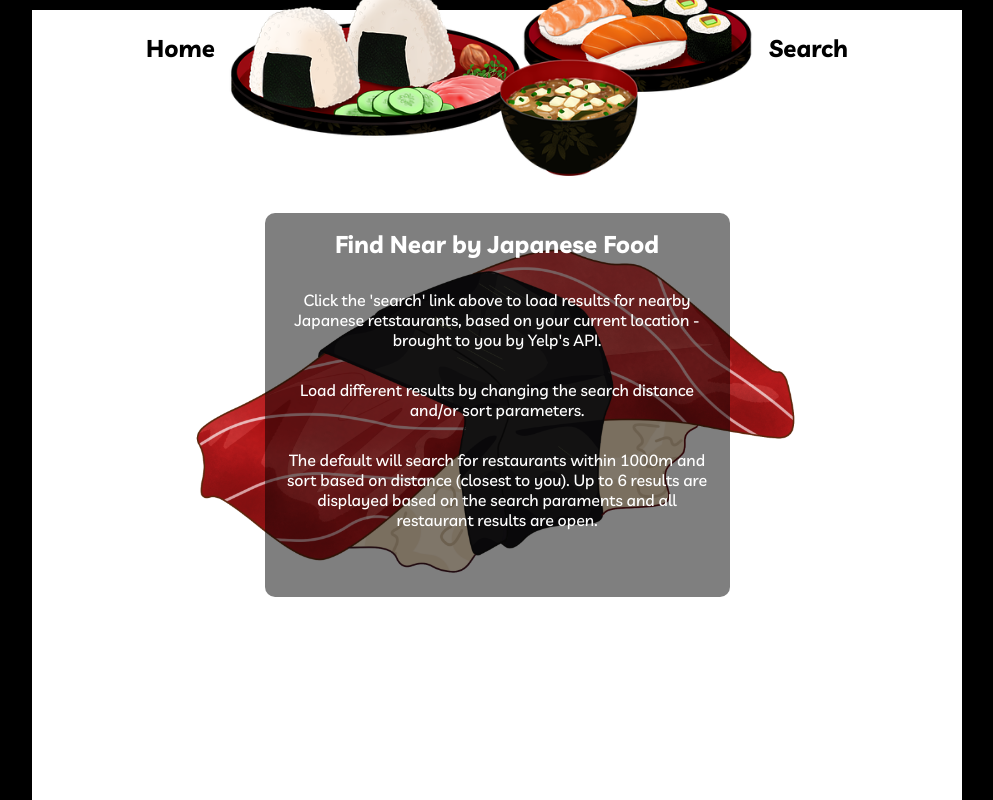
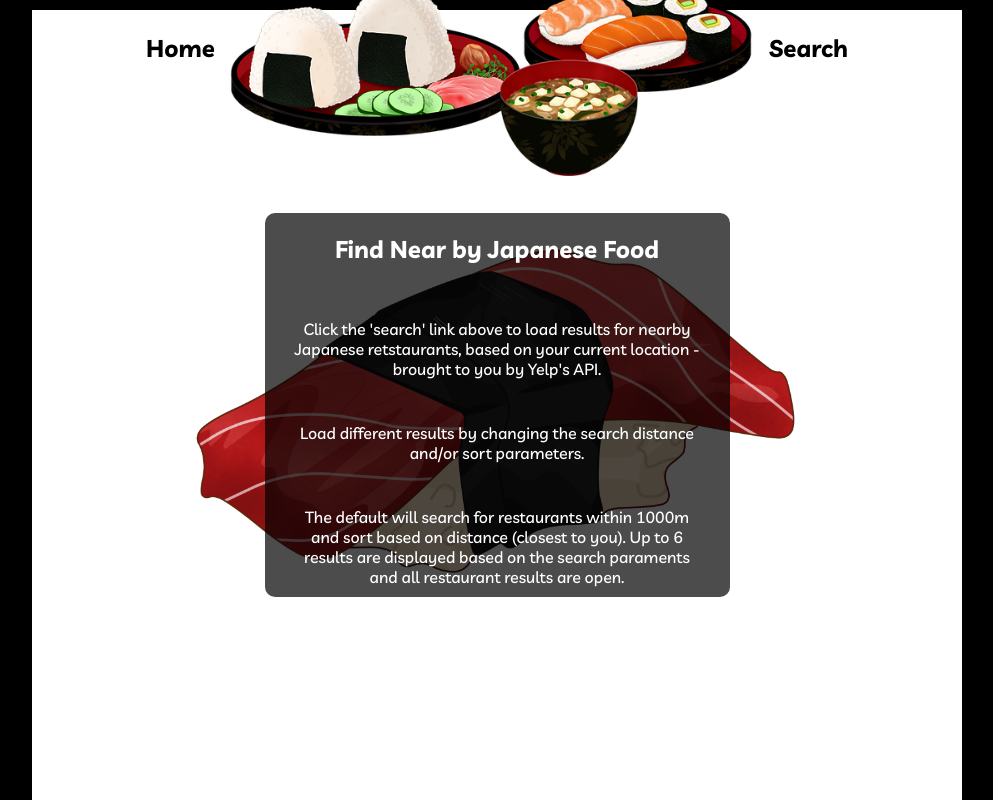
Before and after one commit to kalaivanicc/nearby-japanese-react, a React (Create React App) app: page / in a window 1280 px wide. Shown: the top 800 px of the page, without its empty margins (143-1136 px from the left). Built offline with nearby package versions, Linux system fonts and the light colour scheme; no server answers.

Commit message:
added map feature

```diff
--- a/package.json
+++ b/package.json
@@ -9,6 +9,7 @@
     "axios": "^0.19.0",
     "react": "^16.9.0",
     "react-dom": "^16.9.0",
+    "react-map-gl": "^5.0.10",
     "react-router-dom": "^5.0.1",
     "react-scripts": "3.1.1"
   },
--- a/src/components/Inputs/Inputs.css
+++ b/src/components/Inputs/Inputs.css
@@ -24,6 +24,7 @@
 button:hover {
   background: white;
   color: black;
+  cursor: pointer;
 }
 .set-distance {
   padding-right: 10px;
--- a/src/components/Inputs/Inputs.js
+++ b/src/components/Inputs/Inputs.js
@@ -1,5 +1,6 @@
 import React from 'react';
 import './Inputs.css'
+import { Link } from 'react-router-dom';
 
 const Inputs = (props) => {
 
@@ -11,9 +12,16 @@ const Inputs = (props) => {
 
   return (
     <div className='inputs'>
-      <button className='coords'
-        onClick={() => props.getCoords}>
-        Reset Coordinates</button>
+
+    <div className='view-buttons'>
+      <Link to='/search/map'>
+        <button className='coords'>View Map</button>
+      </Link>
+      <Link to='/search'>
+        <button className='coords'>View List</button>
+      </Link>
+    </div>
+
       <div className='select-container'>
       <span className='set-distance'>Set Distance:</span>
         <select
--- a/src/components/Main/Main.css
+++ b/src/components/Main/Main.css
@@ -19,19 +19,19 @@ main {
   justify-content: center;
 }
 .info {
-  background: rgba(0,0,0,.5);
-  height: 80%;
+  background: rgba(0,0,0,.7);
+  height: 70%;
   width: 80%;
   border-radius: 10px;
   display: flex;
   flex-direction: column;
-  justify-content: flex-start;
+  justify-content: space-between;
   align-items: center;
   color: white;
   overflow-y: scroll;
   text-align: center;
 }
-@media(min-width: 450px) {
+@media(min-width: 700px) {
   .info {
     height: 60%;
     width: 50%;
@@ -39,11 +39,12 @@ main {
   }
 }
 p {
-  padding: 15px;
+  padding: 10px 25px;;
   margin: 0;
   font-weight: 500;
   font-size: 100%;
 }
 h1 {
   font-size: 150%;
+  padding: 5px;
 }
--- a/src/components/Main/Search.js
+++ b/src/components/Main/Search.js
@@ -1,8 +1,10 @@
 import React from 'react';
 import Inputs from '../Inputs/Inputs'
 import Sorting from '../Sorting/Sorting'
-import Results from '../Results/Results'
+import Results from '../Search/Results'
+import Map from '../Search/Map'
 import './Main.css'
+import { Route } from 'react-router-dom';
 
 
 const Search = (props) => {
@@ -14,9 +16,18 @@ const Search = (props) => {
       setDistance={props.setDistance}/>
       <Sorting
       setSort={props.setSort}/>
+    <Route exact path='/search'
+      render={() =>
       <Results
-      data={props.data}
-      api={props.api}/>
+        data={props.data}
+        api={props.api}/>}
+    />
+    <Route path='/search/map'
+      render={() =>
+      <Map
+        data={props.data}
+        api={props.api}/>}
+    />
     </main>
   );
 }
--- a/src/components/Results/Results.css
+++ b/src/components/Search/Results.css
@@ -19,3 +19,7 @@
 
   width: 80%;
 }
+.map {
+  margin: 50px;
+  border: 2px solid black;
+}
```
Also changed, not shown: src/components/Result/Result.js (line endings or trailing spaces), src/components/Search/Results.js (line endings or trailing spaces), 2 other files (tests, documents, lock files or other folders).
